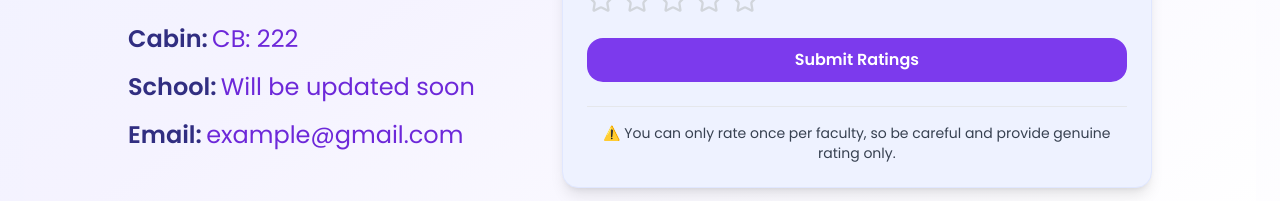
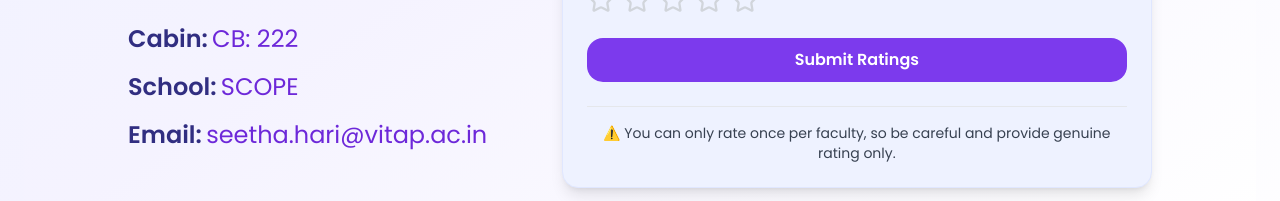
Before and after one commit to chamathkar/Faculty-cabin-info, a React (Vite) app: page /faculty/1 in a window 1280 px wide. Shown: the part 683-884 px from the top of the page. Built offline with nearby package versions, Linux system fonts and the light colour scheme; no server answers; the database is empty.

Commit message:
add faculty details

```diff
--- a/src/data/facultyData.js
+++ b/src/data/facultyData.js
@@ -2,73 +2,73 @@ export const facultyData = [
   {
     "id": 1,
     "name": "Dr. Hari Seetha",
-    "school": "Will be updated soon",
+    "school": "SCOPE",
     "cabin": "CB: 222",
-    "email": "example@gmail.com",
+    "email": "seetha.hari@vitap.ac.in",
     "avatar": "images/image2.jpg"
   },
   {
     "id": 2,
     "name": "Dr. Soubhagya Sankar Barpanda",
-    "school": "Will be updated soon",
+    "school": "SCOPE",
     "cabin": "CB: 427-C",
-    "email": "example@gmail.com",
+    "email": "soubhagya.barpanda@vitap.ac.in",
     "avatar": "images/image2.jpg"
   },
   {
     "id": 3,
     "name": "Dr. Ajith Jubilson E",
-    "school": "Will be updated soon",
+    "school": "SCOPE",
     "cabin": "CB: 407-D",
-    "email": "example@gmail.com",
+    "email": "ajith.jubilson@vitap.ac.in",
     "avatar": "images/image2.jpg"
   },
   {
     "id": 4,
     "name": "Dr. Hussain Syed",
-    "school": "Will be updated soon",
+    "school": "SCOPE",
     "cabin": "CB: 227-D",
-    "email": "example@gmail.com",
+    "email": "hussain.syed@vitap.ac.in",
     "avatar": "images/image2.jpg"
   },
   {
     "id": 5,
     "name": "Dr. Deepasikha Mishra",
-    "school": "Will be updated soon",
+    "school": "SCOPE",
     "cabin": "AB-1; 326-G",
-    "email": "example@gmail.com",
+    "email": "deepasikha.mishra@vitap.ac.in",
     "avatar": "images/image2.jpg"
   },
   {
     "id": 6,
     "name": "Dr. Saroj Kumar Panigrahy",
-    "school": "Will be updated soon",
+    "school": "SCOPE",
     "cabin": "CB: 320-B",
-    "email": "example@gmail.com",
+    "email": "saroj.panigrahy@vitap.ac.in",
     "avatar": "images/image2.jpg"
   },
   {
     "id": 7,
     "name": "Dr. Asish Kumar Dalai",
-    "school": "Will be updated soon",
+    "school": "SCOPE",
     "cabin": "CB: 327-K",
-    "email": "example@gmail.com",
+    "email": "asish.d@vitap.ac.in",
     "avatar": "images/image2.jpg"
   },
   {
     "id": 8,
     "name": "Dr. Ravi Sankar Barpanda",
-    "school": "Will be updated soon",
+    "school": "SCOPE",
     "cabin": "CB: 115-A",
-    "email": "example@gmail.com",
+    "email": " ravi.barpanda@vitap.ac.in",
     "avatar": "images/image2.jpg"
   },
   {
     "id": 9,
     "name": "Dr. Hari Kishan Kondaveeti",
-    "school": "Will be updated soon",
+    "school": "SCOPE",
     "cabin": "CB: G05-B",
-    "email": "example@gmail.com",
+    "email": "kishan.kondaveeti@vitap.ac.in",
     "avatar": "images/image2.jpg"
   },
   {
@@ -82,49 +82,49 @@ export const facultyData = [
   {
     "id": 11,
     "name": "Dr. Sibi Chakravarthy S",
-    "school": "Will be updated soon",
+    "school": "SCOPE",
     "cabin": "CB: 222",
-    "email": "example@gmail.com",
+    "email": "chakkaravarthy.sibi@vitap.ac.in",
     "avatar": "images/image2.jpg"
   },
   {
     "id": 12,
     "name": "Dr. Sudhakar Ilango S",
-    "school": "Will be updated soon",
+    "school": "SCOPE",
     "cabin": "CB: 320-C",
-    "email": "example@gmail.com",
+    "email": "sudhakar.ilango@vitap.ac.in",
     "avatar": "images/image2.jpg"
   },
   {
     "id": 13,
     "name": "Dr. Aravapalli Rama Satish",
-    "school": "Will be updated soon",
+    "school": "SCOPE",
     "cabin": "CB: 408-H",
-    "email": "example@gmail.com",
+    "email": "rama.satish@vitap.ac.in",
     "avatar": "images/image2.jpg"
   },
   {
     "id": 14,
     "name": "Dr. Devarakonda Nagaraju",
-    "school": "Will be updated soon",
+    "school": "SCOPE",
     "cabin": "CB: G05-G",
-    "email": "example@gmail.com",
+    "email": "nagaraju.devarakonda@vitap.ac.in",
     "avatar": "images/image2.jpg"
   },
   {
     "id": 15,
     "name": "Dr. Gopikrishnan S",
-    "school": "Will be updated soon",
+    "school": "SCOPE",
     "cabin": "CB: G05-C",
-    "email": "example@gmail.com",
+    "email": "gopikrishnan.s@vitap.ac.in",
     "avatar": "images/image2.jpg"
   },
   {
     "id": 16,
     "name": "Dr. Jonnadula Harikiran",
-    "school": "Will be updated soon",
+    "school": "SCOPE",
     "cabin": "CB: 103-F",
-    "email": "example@gmail.com",
+    "email": "harikiran.j@vitap.ac.in",
     "avatar": "images/image2.jpg"
   },
   {
```
